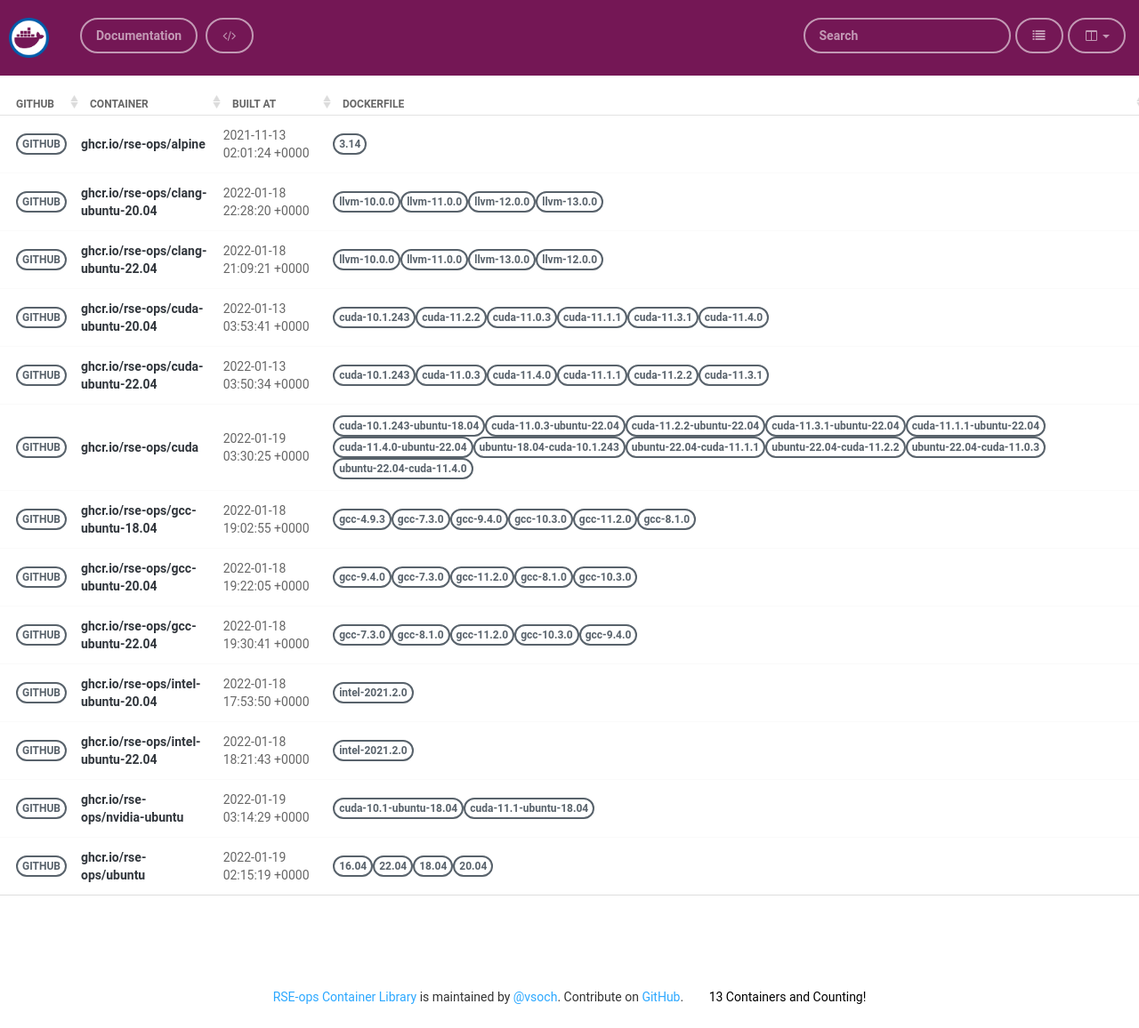
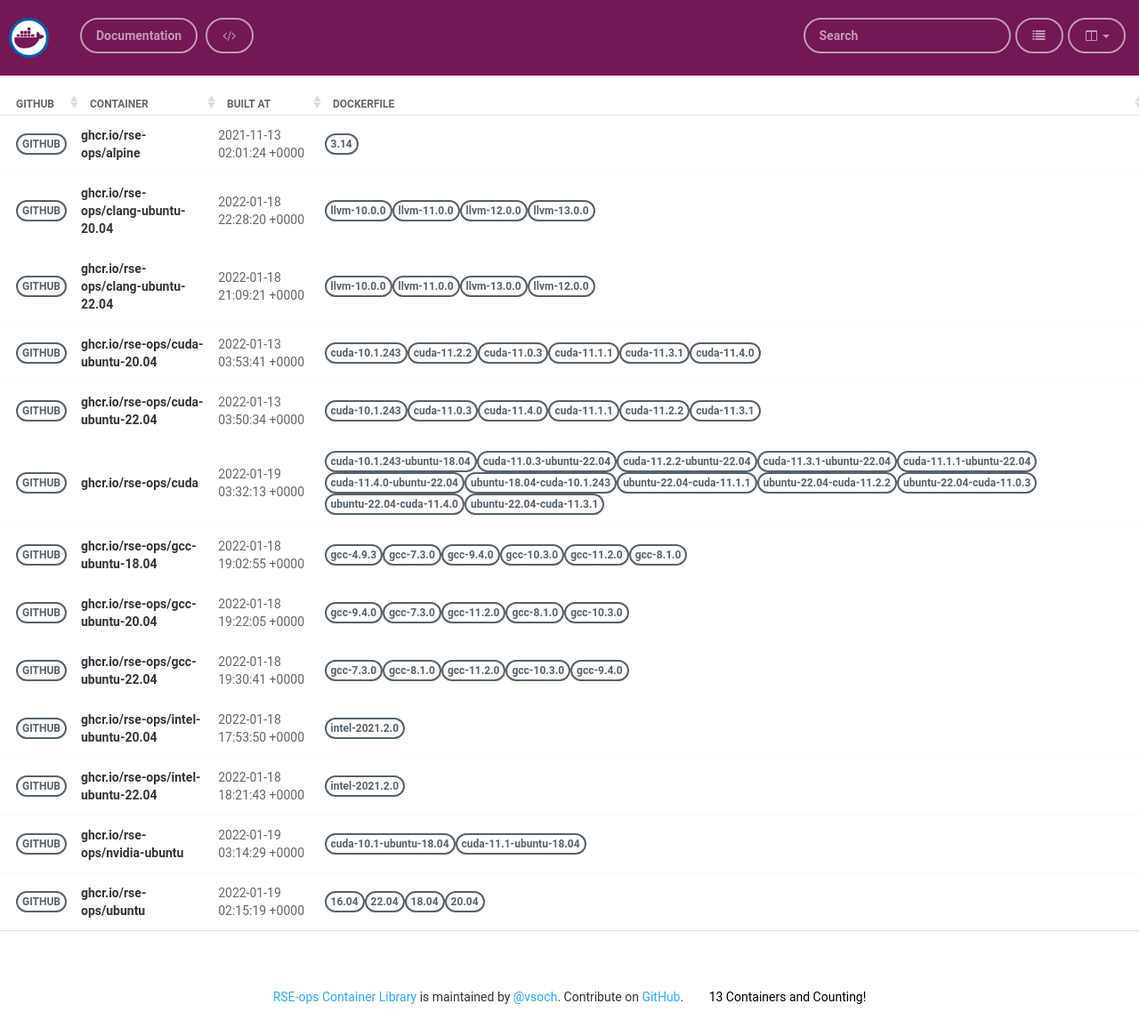
Before and after one commit to rse-ops/docker-images, a Jekyll site: the page built from pages/index.md, in a window 1280 px wide. Shown: the whole page at 89% size. Built offline with Jekyll 4.4.1, drawn with Linux system fonts in a browser that asks for light colours; nearby versions of some CDN libraries.

Commit message:
Automated push to update library 2022-01-19

```diff
--- a/_library/ghcr.io-rse-ops-cuda.md
+++ b/_library/ghcr.io-rse-ops-cuda.md
@@ -1,7 +1,7 @@
 ---
 layout: container
 name: ghcr.io/rse-ops/cuda
-updated_at: 2022-01-19 03:30:25.268576
+updated_at: 2022-01-19 03:32:13.080026
 
 
 container_url: https://github.com/orgs/rse-ops/packages/container/package/cuda
@@ -39,5 +39,8 @@ versions:
  - tag: ubuntu-22.04-cuda-11.4.0
    dockerfile: https://github.com/rse-ops/docker-images/blob/main/ubuntu/cuda/Dockerfile
    manifest: https://crane.ggcr.dev/manifest/ghcr.io/rse-ops/cuda:ubuntu-22.04-cuda-11.4.0
+ - tag: ubuntu-22.04-cuda-11.3.1
+   dockerfile: https://github.com/rse-ops/docker-images/blob/main/ubuntu/cuda/Dockerfile
+   manifest: https://crane.ggcr.dev/manifest/ghcr.io/rse-ops/cuda:ubuntu-22.04-cuda-11.3.1
 
 ---
```
